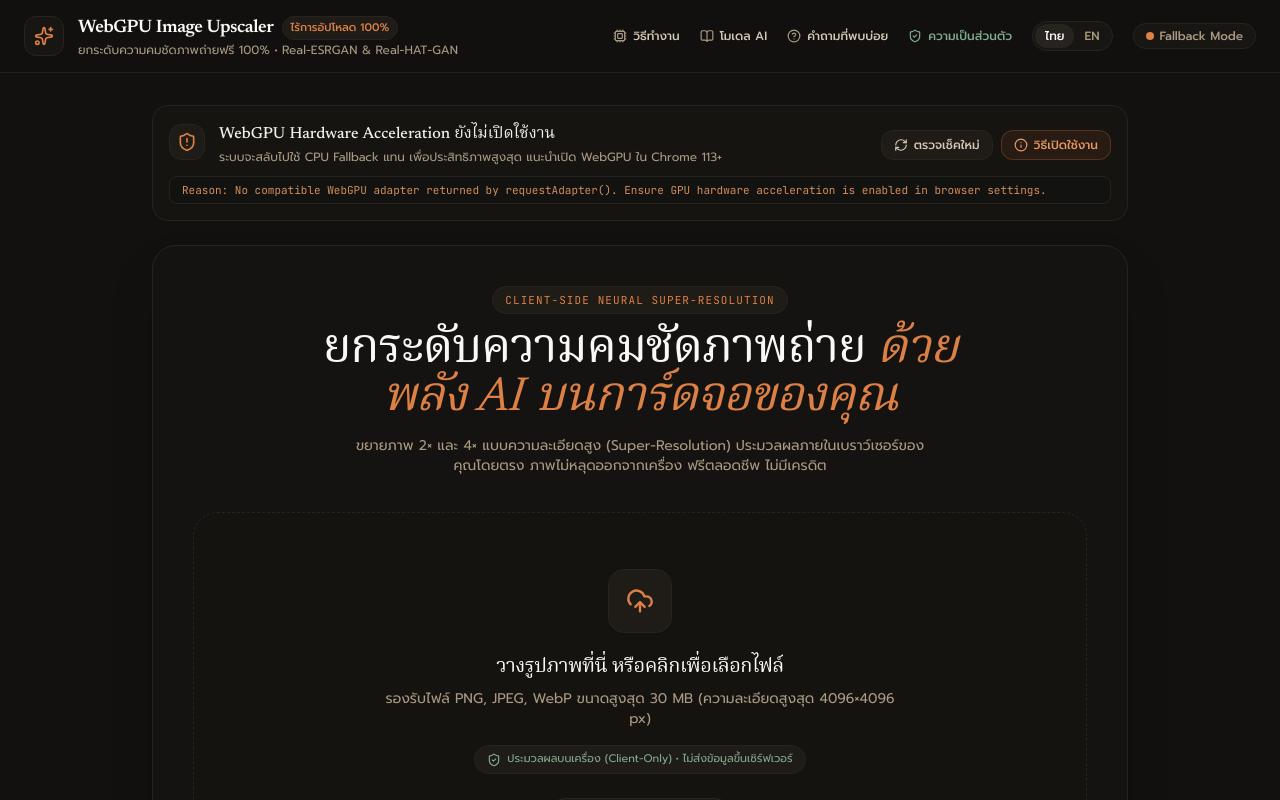
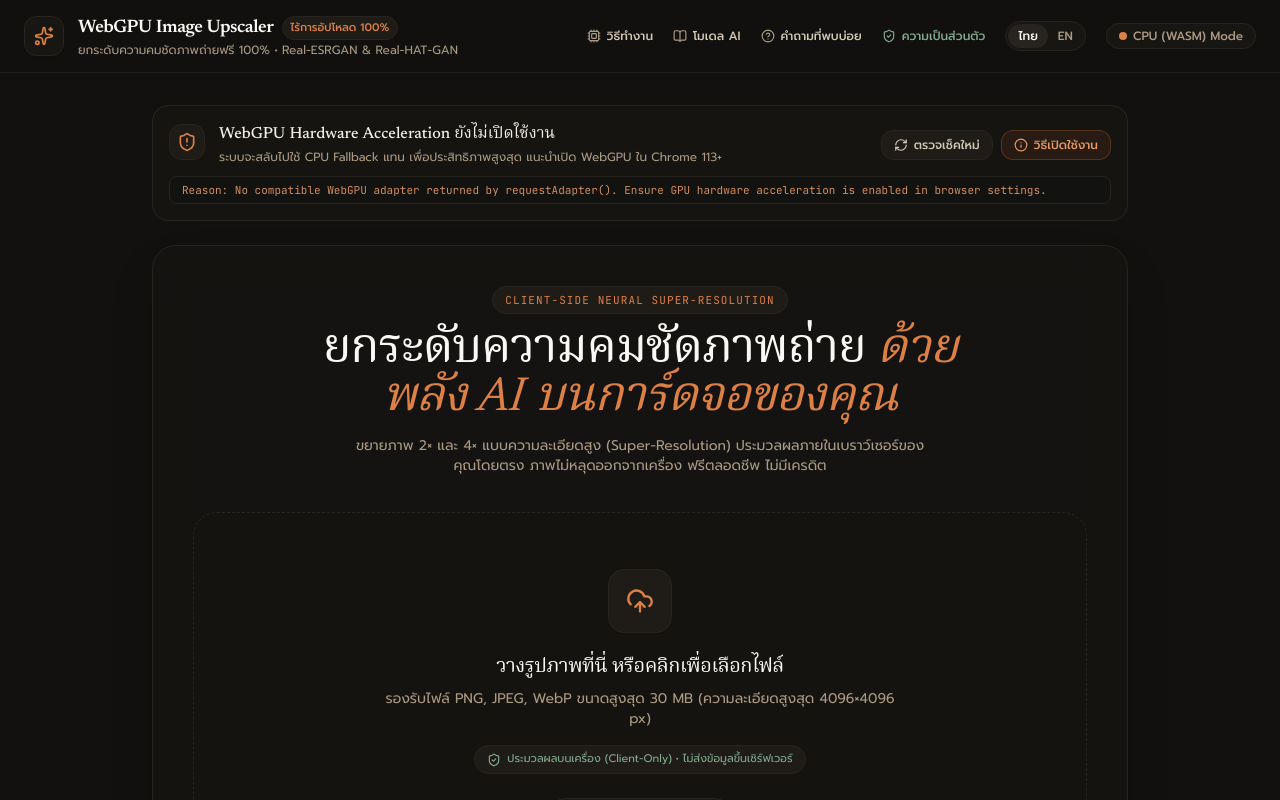
Before and after one commit to ThanabordeeN/Upscale, a React (Vite) app: page / in a window 1280 px wide. Shown: the top 800 px of the page. Built offline with nearby package versions, Linux system fonts and the light colour scheme; what onnxruntime-web would draw is missing.

Commit message:
ui: label CPU WASM fallback explicitly

```diff
--- a/src/components/layout/Header.tsx
+++ b/src/components/layout/Header.tsx
@@ -84,7 +84,7 @@
             </button>
           </div>
 
-          {/* WebGPU Status Indicator Pill */}
+          {/* WebGPU / CPU inference capability indicator */}
           <div
             className={`flex items-center space-x-1.5 rounded-full px-3 py-1 text-xs font-medium border ${
               webgpuStatus.supported
@@ -98,7 +98,7 @@
               }`}
             />
             <span className="hidden sm:inline">
-              {webgpuStatus.supported ? 'WebGPU Active' : 'Fallback Mode'}
+              {webgpuStatus.supported ? 'WebGPU Active' : 'CPU (WASM) Mode'}
             </span>
             <span className="sm:hidden">
               {webgpuStatus.supported ? 'GPU Ready' : 'CPU'}
```
